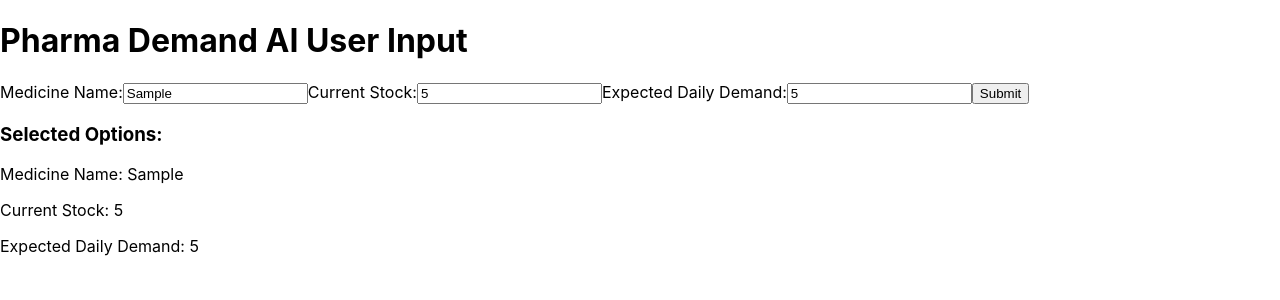
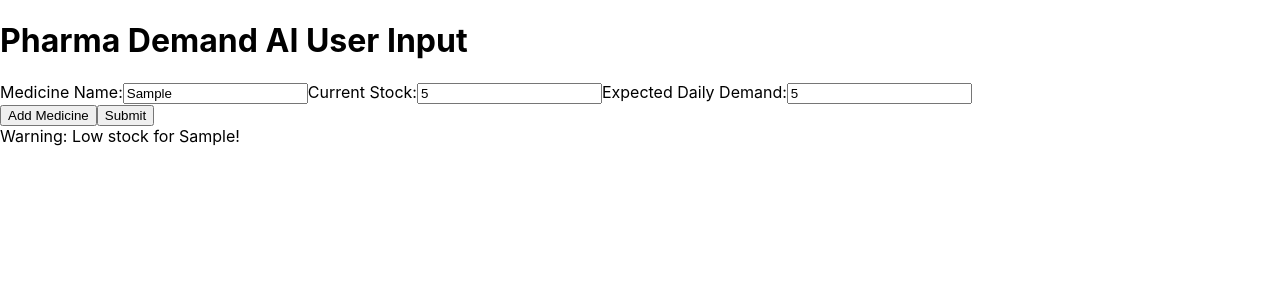
Before and after one commit to Jeffin-J/pharma-demand-ai, a React (Create React App) app: page / in a window 1280 px wide. Both pictures are taken after typing "Sample", "5", "5" into the empty fields and a click on the button "Submit". Shown: the top 300 px of the page. Built offline with nearby package versions, Linux system fonts and the light colour scheme.

Commit message:
Refactor UserInputForm to manage multiple medicines and add low stock alert functionality

```diff
--- a/src/components/UserInputForm.js
+++ b/src/components/UserInputForm.js
@@ -1,70 +1,78 @@
 import React, { useState } from 'react';
 
 const UserInputForm = () => {
-    // State to hold form inputs
-    const [medicineName, setMedicineName] = useState('');
-    const [currentStock, setCurrentStock] = useState('');
-    const [dailyDemand, setDailyDemand] = useState('');
-    const [selectedOptions, setSelectedOptions] = useState({}); // State to track user selections
+    // State to manage a list of medicines
+    const [medicines, setMedicines] = useState([{ name: '', stock: '', demand: '' }]);
+    // State to hold alert messages
+    const [alertMessage, setAlertMessage] = useState('');
 
-    // Handle form submission
+    // Handle form submission: Check for low stock and log submitted data
     const handleSubmit = (e) => {
         e.preventDefault();
-        // Track user selections
-        const userSelections = {
-            medicineName,
-            currentStock,
-            dailyDemand,
+        medicines.forEach(medicine => {
+            if (medicine.stock <= 20) {
+                setAlertMessage(`Warning: Low stock for ${medicine.name}!`);
+            } else {
+                setAlertMessage(''); // Clear alert if conditions are met
+            }
+        });
+
+        console.log('Form submitted with values:', medicines); // For demonstration purposes
     };
-        setSelectedOptions(userSelections); // Save user selections to state
 
-        // Log the selected options to the console
-        console.log('User Selections:', userSelections);
+    // Handle input changes: Update state for a specific field of a specific medicine
+    const handleChange = (index, field, value) => {
+        const updatedMedicines = [...medicines];
+        updatedMedicines[index][field] = value;
+        setMedicines(updatedMedicines);
+    };
+
+    // Add new medicine input fields: Allow user to dynamically add more medicines
+    const addMedicine = () => {
+        setMedicines([...medicines, { name: '', stock: '', demand: '' }]);
     };
 
     return (
         <form onSubmit={handleSubmit}>
-            <label htmlFor="medicineName">Medicine Name:</label>
+            {/* Loop through medicines array to create input fields for each medicine */}
+            {medicines.map((medicine, index) => (
+                <div key={index} className="medicine-input-group">
+                    <label htmlFor={`medicineName-${index}`}>Medicine Name:</label>
                     <input
                         type="text"
-                id="medicineName"
-                name="medicineName"
-                value={medicineName}
-                onChange={(e) => setMedicineName(e.target.value)}
+                        id={`medicineName-${index}`}
+                        value={medicine.name}
+                        onChange={(e) => handleChange(index, 'name', e.target.value)}
                         required
                     />
 
-            <label htmlFor="currentStock">Current Stock:</label>
+                    <label htmlFor={`currentStock-${index}`}>Current Stock:</label>
                     <input
                         type="number"
-                id="currentStock"
-                name="currentStock"
-                value={currentStock}
-                onChange={(e) => setCurrentStock(e.target.value)}
+                        id={`currentStock-${index}`}
+                        value={medicine.stock}
+                        onChange={(e) => handleChange(index, 'stock', e.target.value)}
                         required
                     />
 
-            <label htmlFor="dailyDemand">Expected Daily Demand:</label>
+                    <label htmlFor={`dailyDemand-${index}`}>Expected Daily Demand:</label>
                     <input
                         type="number"
-                id="dailyDemand"
-                name="dailyDemand"
-                value={dailyDemand}
-                onChange={(e) => setDailyDemand(e.target.value)}
+                        id={`dailyDemand-${index}`}
+                        value={medicine.demand}
+                        onChange={(e) => handleChange(index, 'demand', e.target.value)}
                         required
                     />
+                </div>
+            ))}
 
+            {/* Button to add new medicine input fields */}
+            <button type="button" onClick={addMedicine}>Add Medicine</button>
+            {/* Submit button to submit the form */}
             <button type="submit">Submit</button>
 
-            {/* Display selected options for demonstration */}
-            {selectedOptions.medicineName && (
-                <div>
-                    <h3>Selected Options:</h3>
-                    <p>Medicine Name: {selectedOptions.medicineName}</p>
-                    <p>Current Stock: {selectedOptions.currentStock}</p>
-                    <p>Expected Daily Demand: {selectedOptions.dailyDemand}</p>
-                </div>
-            )}
+            {/* Display alert message if conditions are met */}
+            {alertMessage && <div className="alert-message">{alertMessage}</div>}
         </form>
     );
 };
```
Lines whose indentation alone changed are shown as unchanged.
